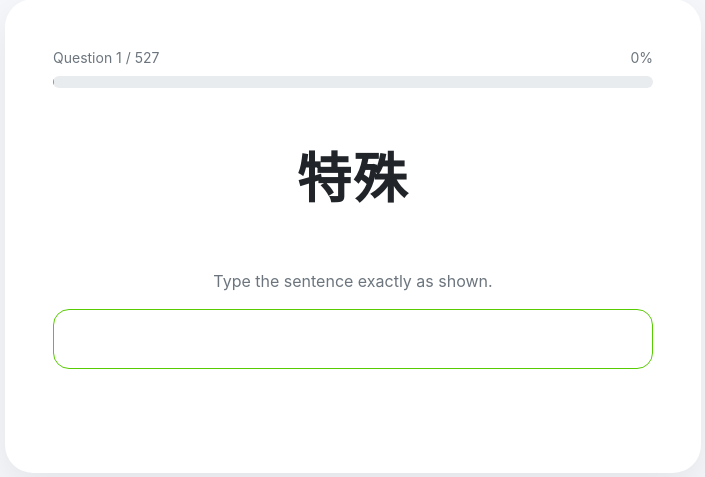
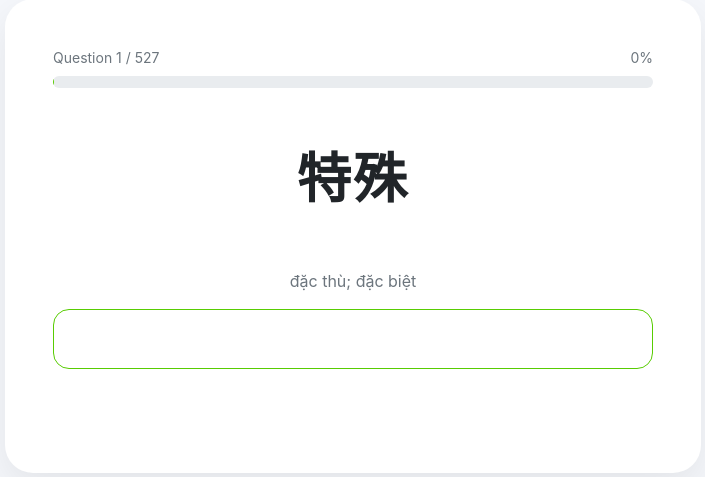
Before and after one commit to ajax997/ChQuiz, a Flask app: page /quiz in a window 1280 px wide. Shown: the part 41-518 px from the top of the page, without its empty margins (287-992 px from the left). Run offline with Flask 3, Linux system fonts and the light colour scheme.

Commit message:
Update quiz.html

```diff
--- a/templates/quiz.html
+++ b/templates/quiz.html
@@ -225,7 +225,7 @@
 
             <p class="text-center text-secondary mb-3">
 
-                Type the sentence exactly as shown.
+               {{ question.translation }}
 
             </p>
 
```
